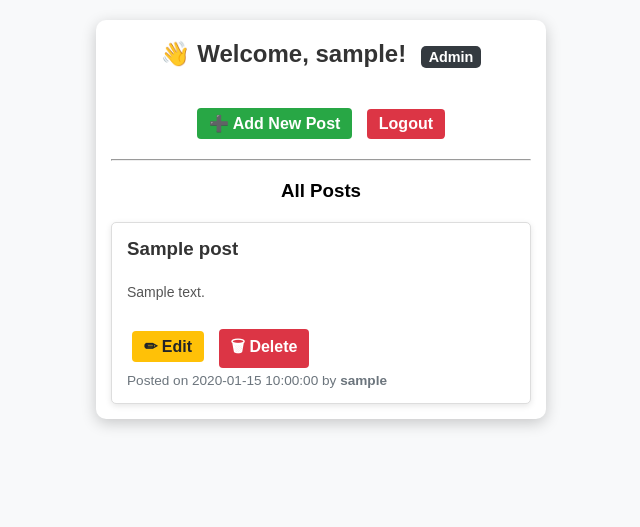
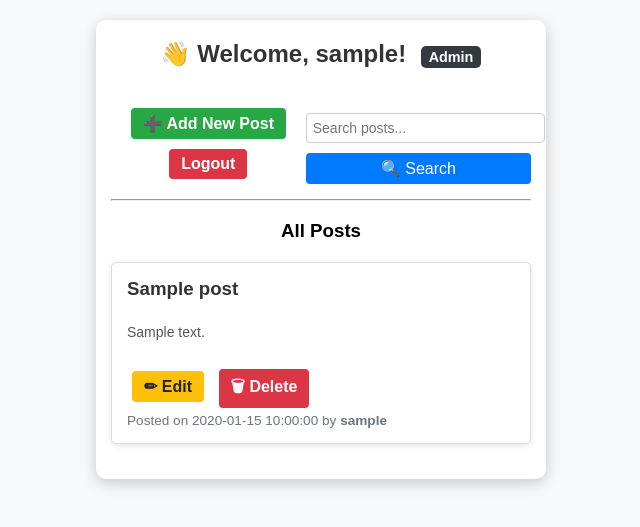
Before and after one commit to sunil11122251/My-internship-project, a PHP site: page / in a window 1280 px wide. Shown: the top 527 px of the page, without its empty margins (319-959 px from the left). Run offline with PHP 8.4, Linux system fonts and the light colour scheme; the visitor is signed in with stand-in values (Sample User, id 1); tables that the repository leaves empty or names only in its code hold one stand-in row (values such as "Sample post").

Commit message:
Update index.php

```diff
--- a/Task3/index.php
+++ b/Task3/index.php
@@ -13,9 +13,55 @@ if (!isset($_SESSION['username'])) {
 $username = $_SESSION['username'];
 
 // Get user role
-$sqlRole = $conn->query("SELECT role FROM users WHERE username='$username'");
-$userData = $sqlRole->fetch_assoc();
+$sqlRole = $conn->prepare("SELECT role FROM users WHERE username=?");
+$sqlRole->bind_param("s", $username);
+$sqlRole->execute();
+$userData = $sqlRole->get_result()->fetch_assoc();
 $role = $userData['role'] ?? 'user';
+
+// ✅ Search input
+$search = isset($_GET['search']) ? trim($_GET['search']) : "";
+
+// ✅ Pagination setup
+$limit = 5; // posts per page
+$page = isset($_GET['page']) ? (int)$_GET['page'] : 1;
+if ($page < 1) $page = 1;
+$offset = ($page - 1) * $limit;
+
+// ✅ Build query
+if (strtolower($role) === 'admin') {
+    $sql = "SELECT * FROM posts WHERE title LIKE ? OR content LIKE ? ORDER BY id DESC LIMIT ? OFFSET ?";
+    $countSql = "SELECT COUNT(*) as total FROM posts WHERE title LIKE ? OR content LIKE ?";
+} else {
+    $sql = "SELECT * FROM posts WHERE username=? AND (title LIKE ? OR content LIKE ?) ORDER BY id DESC LIMIT ? OFFSET ?";
+    $countSql = "SELECT COUNT(*) as total FROM posts WHERE username=? AND (title LIKE ? OR content LIKE ?)";
+}
+
+// ✅ Prepare search keyword
+$searchTerm = "%$search%";
+
+// ✅ Count total posts
+if (strtolower($role) === 'admin') {
+    $stmt = $conn->prepare($countSql);
+    $stmt->bind_param("ss", $searchTerm, $searchTerm);
+} else {
+    $stmt = $conn->prepare($countSql);
+    $stmt->bind_param("sss", $username, $searchTerm, $searchTerm);
+}
+$stmt->execute();
+$totalPosts = $stmt->get_result()->fetch_assoc()['total'];
+$totalPages = ceil($totalPosts / $limit);
+
+// ✅ Fetch posts
+if (strtolower($role) === 'admin') {
+    $stmt = $conn->prepare($sql);
+    $stmt->bind_param("ssii", $searchTerm, $searchTerm, $limit, $offset);
+} else {
+    $stmt = $conn->prepare($sql);
+    $stmt->bind_param("sssii", $username, $searchTerm, $searchTerm, $limit, $offset);
+}
+$stmt->execute();
+$posts = $stmt->get_result();
 ?>
 
 <!DOCTYPE html>
@@ -28,7 +74,7 @@ $role = $userData['role'] ?? 'user';
         .container { max-width: 1200px; margin: 20px auto; padding: 0 15px; }
         h2 { display: inline-block; }
         .role-badge { font-weight: bold; margin-left: 10px; color: #fff; background: #343a40; padding: 3px 8px; border-radius: 5px; font-size: 0.9em; }
-        .action-buttons { margin: 15px 0; }
+        .action-buttons { margin: 15px 0; display: flex; justify-content: space-between; align-items: center; }
         .btn { text-decoration: none; padding: 6px 12px; border-radius: 4px; margin-right: 5px; display: inline-block; }
         .btn-add { background: #28a745; color: #fff; }
         .btn-logout { background: #dc3545; color: #fff; }
@@ -39,12 +85,11 @@ $role = $userData['role'] ?? 'user';
         .btn-edit { background: #ffc107; color: #212529; }
         .btn-delete { background: #dc3545; color: #fff; }
         .post-footer { margin-top: auto; font-size: 0.85em; color: #6c757d; }
-        @media (max-width: 768px) {
-            .post-card { flex: 1 1 calc(50% - 15px); }
-        }
-        @media (max-width: 500px) {
-            .post-card { flex: 1 1 100%; }
-        }
+        .search-box input { padding: 6px; border-radius: 4px; border: 1px solid #ccc; }
+        .search-box button { padding: 6px 12px; background: #007bff; color: #fff; border: none; border-radius: 4px; }
+        .pagination { margin-top: 20px; }
+        .pagination a { margin: 0 5px; padding: 6px 12px; background: #007bff; color: #fff; text-decoration: none; border-radius: 4px; }
+        .pagination a.active { background: #0056b3; }
     </style>
 </head>
 <body>
@@ -55,30 +100,27 @@ $role = $userData['role'] ?? 'user';
 
     <!-- ✅ Action Buttons -->
     <div class="action-buttons">
-        <a href="create.php" class="btn btn-add">➕ Add New Post</a>
-        <a href="logout.php" class="btn btn-logout">Logout</a>
+        <div>
+            <a href="create.php" class="btn btn-add">➕ Add New Post</a>
+            <a href="logout.php" class="btn btn-logout">Logout</a>
+        </div>
+        <!-- ✅ Search Bar -->
+        <form method="GET" class="search-box">
+            <input type="text" name="search" placeholder="Search posts..." value="<?php echo htmlspecialchars($search); ?>">
+            <button type="submit">🔍 Search</button>
+        </form>
     </div>
 
     <hr>
     <h3>All Posts</h3>
     <div class="posts">
         <?php
-        // Admin sees all posts; others see only their own
-        if (strtolower($role) === 'admin') {
-            $sqlPosts = "SELECT * FROM posts ORDER BY id DESC";
-        } else {
-            $sqlPosts = "SELECT * FROM posts WHERE username='$username' ORDER BY id DESC";
-        }
-
-        $result = $conn->query($sqlPosts);
-
-        if ($result && $result->num_rows > 0) {
-            while ($row = $result->fetch_assoc()) {
+        if ($posts->num_rows > 0) {
+            while ($row = $posts->fetch_assoc()) {
                 echo "<div class='post-card'>";
                 echo "<h3>" . htmlspecialchars($row['title']) . "</h3>";
                 echo "<p>" . nl2br(htmlspecialchars($row['content'])) . "</p>";
 
-                // Edit/Delete buttons only for admin or post owner
                 echo "<div class='post-actions'>";
                 if (strtolower($role) === 'admin' || $row['username'] === $username) {
                     echo "<a href='edit.php?id=" . $row['id'] . "' class='btn btn-edit'>✏ Edit</a> ";
@@ -87,10 +129,22 @@ $role = $userData['role'] ?? 'user';
                 echo "</div>";
 
                 echo "<div class='post-footer'>Posted on " . $row['created_at'] . " by <strong>" . htmlspecialchars($row['username']) . "</strong></div>";
-                echo "</div>"; // post-card
+                echo "</div>";
             }
         } else {
-            echo "<p>No posts yet.</p>";
+            echo "<p>No posts found.</p>";
+        }
+        ?>
+    </div>
+
+    <!-- ✅ Pagination -->
+    <div class="pagination">
+        <?php
+        if ($totalPages > 1) {
+            for ($i = 1; $i <= $totalPages; $i++) {
+                $active = ($i == $page) ? "active" : "";
+                echo "<a class='$active' href='?page=$i&search=" . urlencode($search) . "'>$i</a>";
+            }
         }
         ?>
     </div>
```
